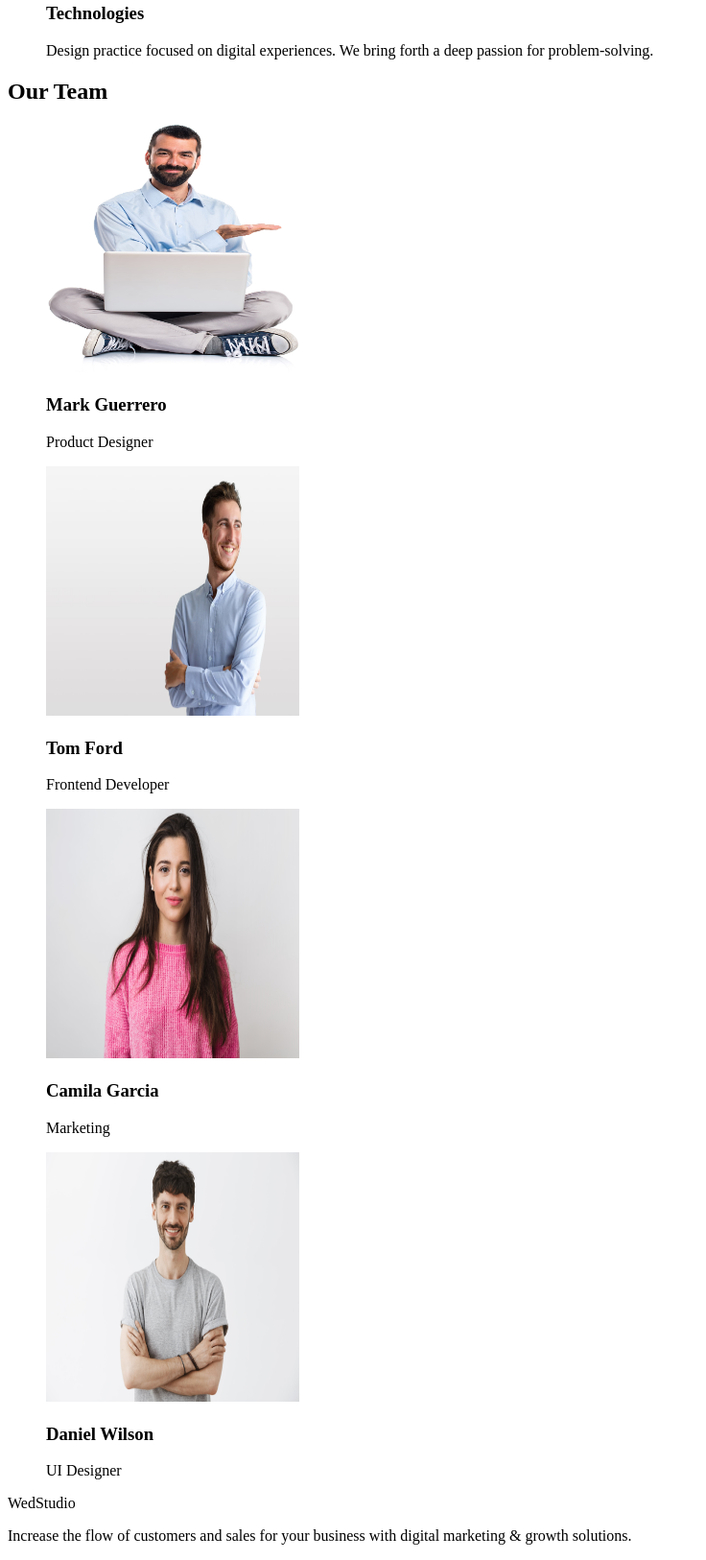
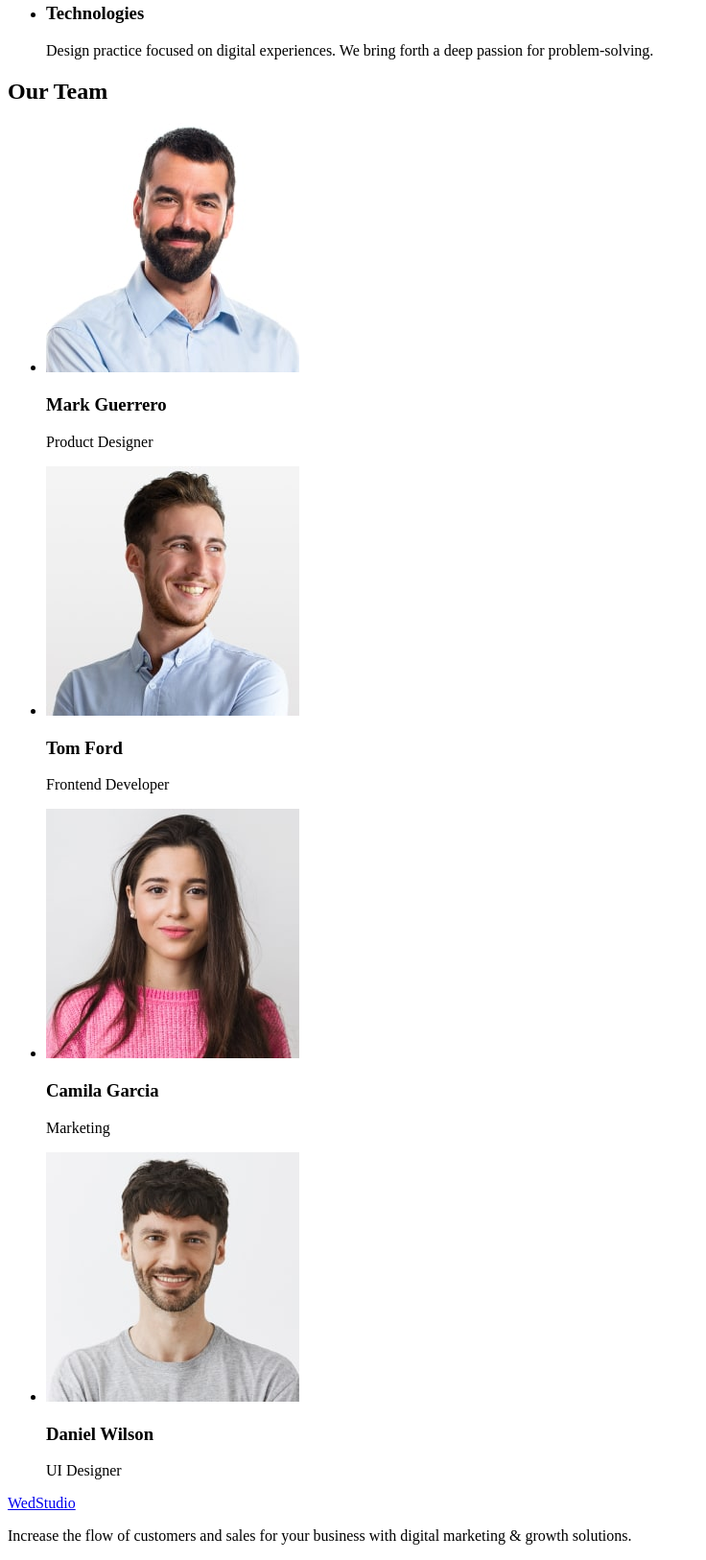
Before and after one commit to DmitriySmiian/goit-markup-hw-01, a plain HTML site: page index.html in a window 1280 px wide. Shown: the part 532-2158 px from the top of the page at 96% size, without its empty margins (0-736 px from the left). Drawn offline with Linux system fonts and the light colour scheme.

Commit message:
add markup

```diff
--- a/index.html
+++ b/index.html
@@ -6,12 +6,12 @@
     <title>WedStudio</title>
   </head>
   <body>
-    <heaher>
+    <header>
       <nav>
         <a href="./index.html">WedStudio</a>
         <ul>
           <li>
-            <a href="">Studio</a>
+            <a href="./index.html">Studio</a>
           </li>
           <li>
             <a href="">Portfolio</a>
@@ -24,10 +24,10 @@
           <li>
             <a href="mailto:info@devstudio.com">info@devstudio.com</a>
           </li>
-          <li><a href="tel:+11000111-11-11">+11 (000) 111-11-11</a></li>
+          <li><a href="tel:+110001111111">+11 (000) 111-11-11</a></li>
         </ul>
       </address>
-    </heaher>
+    </header>
     <main>
       <section>
         <h1>Effective Solutions for Your Business</h1>
@@ -36,84 +36,84 @@
       <section>
         <h2>Advantages</h2>
         <ul>
-          <il>
+          <li>
             <h3>Strategy</h3>
             <p>
               Our goal is to identify the business problem to walk away with the
               perfect and creative solution.
             </p>
-          </il>
-          <il>
+          </li>
+          <li>
             <h3>Punctuality</h3>
             <p>
               Bring the key message to the brand's audience for the best price
               within the shortest possible time.
             </p>
-          </il>
-          <il
-            ><h3>Diligence</h3>
+          </li>
+          <li>
+            <h3>Diligence</h3>
             <p>
               Research and confirm brands that present the strongest digital
               growth opportunities and minimize risk.
             </p>
-          </il>
-          <il>
+          </li>
+          <li>
             <h3>Technologies</h3>
             <p>
               Design practice focused on digital experiences. We bring forth a
               deep passion for problem-solving.
             </p>
-          </il>
+          </li>
         </ul>
       </section>
       <section>
         <h2>Our Team</h2>
         <ul>
-          <il
-            ><img
-              src="./images/27d7cc162dfead836063691cf04a58cf (1).jpg"
+          <li>
+            <img
+              src="./images/img-min.jpg"
               alt="Product Designer"
               width="264"
               height="260"
             />
             <h3>Mark Guerrero</h3>
             <p>Product Designer</p>
-          </il>
-          <il
-            ><img
-              src="./images/8a9539bd306a71f0180d4ac75766361e (1).jpg"
+          </li>
+          <li>
+            <img
+              src="./images/img1-min.jpg"
               alt="Tom Ford"
               width="264"
               height="260"
             />
             <h3>Tom Ford</h3>
             <p>Frontend Developer</p>
-          </il>
-          <il
-            ><img
-              src="./images/210eea8d1f5ef1a5b4db4f62aba5e8e9 (1).jpg"
-              alt="Camila Garcia"
+          </li>
+          <li>
+            <img
+              src="./images/img2-min.jpg"
+              alt="Camlia Garcia"
               width="264"
               height="260"
             />
             <h3>Camila Garcia</h3>
             <p>Marketing</p>
-          </il>
-          <il
-            ><img
-              src="./images/c6daee5d9dff1c4f03f226cbaec0f164 (1).jpg"
-              alt="Daniel Wilson"
+          </li>
+          <li>
+            <img
+              src="./images/img3-min.jpg"
+              alt="Daniel Wlison"
               width="264"
               height="260"
             />
             <h3>Daniel Wilson</h3>
             <p>UI Designer</p>
-          </il>
+          </li>
         </ul>
       </section>
     </main>
     <footer>
-      <div class="logo">WedStudio</div>
+      <a href="./index.html">WedStudio</a>
       <p>
         Increase the flow of customers and sales for your business with digital
         marketing & growth solutions.
```
Also changed, not shown: images/210eea8d1f5ef1a5b4db4f62aba5e8e9 (1).jpg (deleted), images/27d7cc162dfead836063691cf04a58cf (1).jpg (deleted), images/8a9539bd306a71f0180d4ac75766361e (1).jpg (deleted), images/Dark-bg.png (deleted), images/c6daee5d9dff1c4f03f226cbaec0f164 (1).jpg (deleted), images/img-min.jpg (added), images/img1-min.jpg (added), images/img2-min.jpg (added), images/img3-min.jpg (added).
